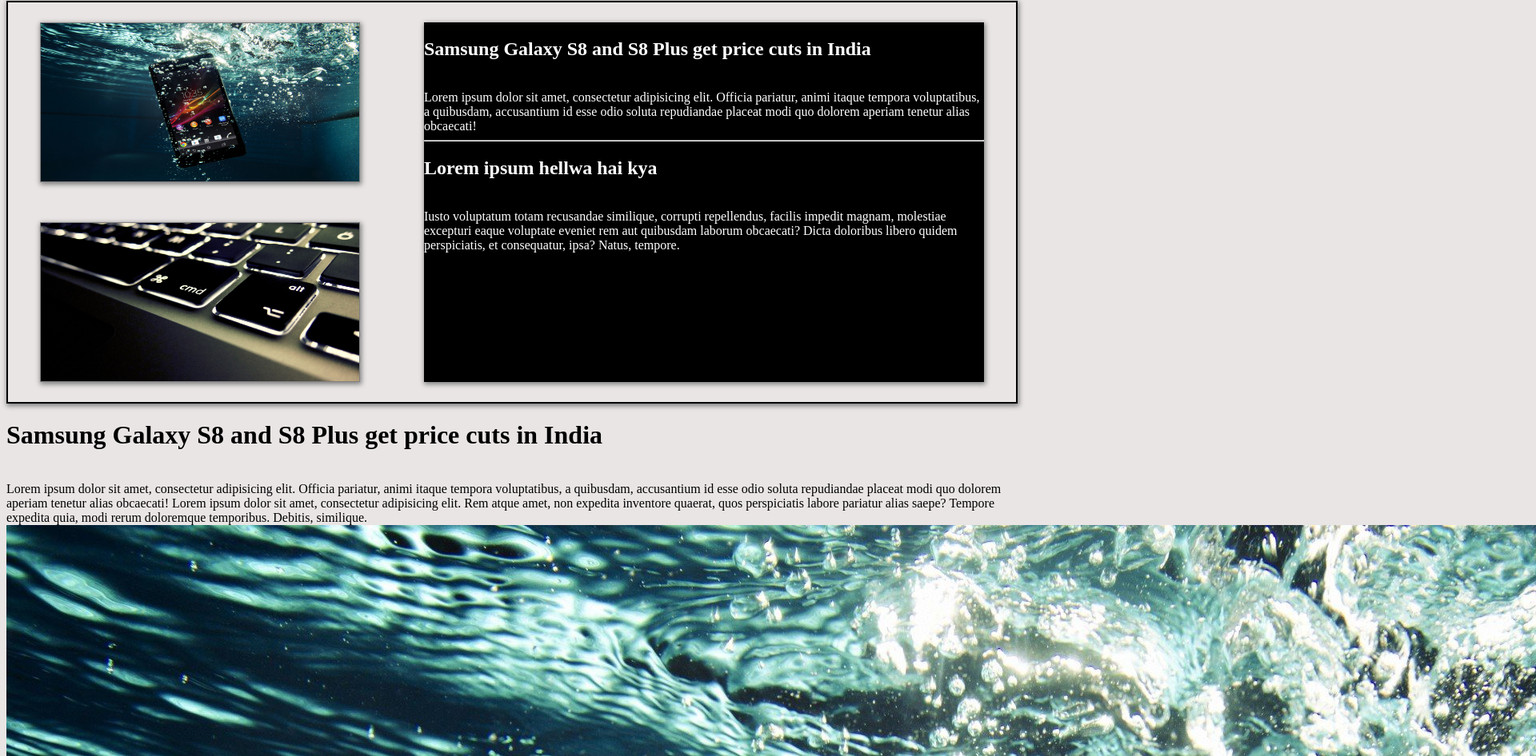
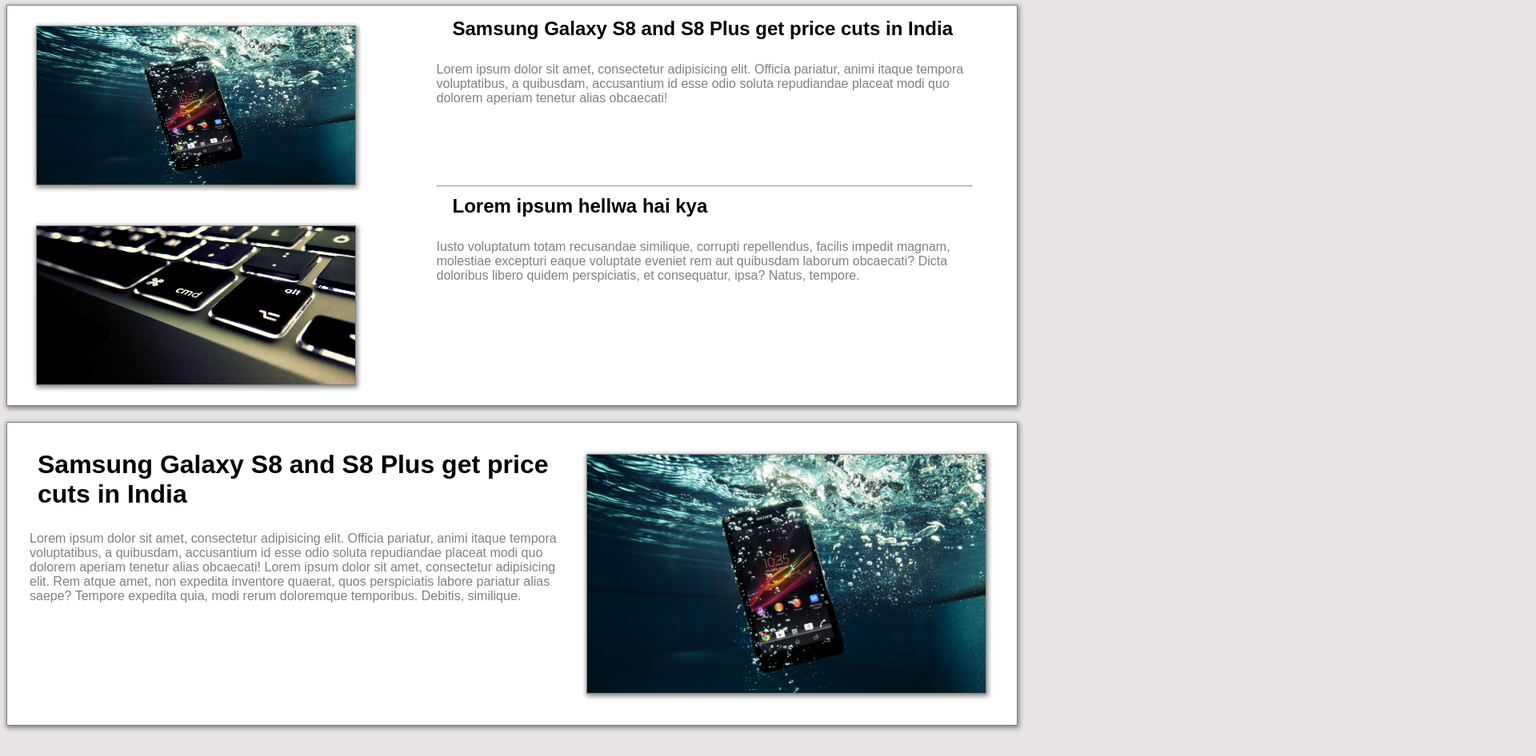
Before and after one commit to thecollegeproject/thecollegeproject.github.io, a plain HTML site: page index.html in a window 1280 px wide. Shown: the part 602-1548 px from the top of the page at 80% size, 1920 px wide, since content can reach past the window. Drawn offline with Linux system fonts and the light colour scheme; a script that the page names is missing; a web font is replaced by a local one.

Commit message:
Update style.css

```diff
--- a/style.css
+++ b/style.css
@@ -1,11 +1,55 @@
 *
 {
 	box-sizing: border-box;
+	font-family: 'Montserrat', sans-serif
 
 }
+@font-face {
+  font-family: 'Montserrat';
+  font-style: normal;
+  font-weight: 400;
+  src: local('Montserrat Regular'), local('Montserrat-Regular'), url(https://fonts.gstatic.com/s/montserrat/v12/JTUSjIg1_i6t8kCHKm459WRhyzbi.woff2) format('woff2');
+  unicode-range: U+0460-052F, U+1C80-1C88, U+20B4, U+2DE0-2DFF, U+A640-A69F, U+FE2E-FE2F;
+}
+/* cyrillic */
+@font-face {
+  font-family: 'Montserrat';
+  font-style: normal;
+  font-weight: 400;
+  src: local('Montserrat Regular'), local('Montserrat-Regular'), url(https://fonts.gstatic.com/s/montserrat/v12/JTUSjIg1_i6t8kCHKm459W1hyzbi.woff2) format('woff2');
+  unicode-range: U+0400-045F, U+0490-0491, U+04B0-04B1, U+2116;
+}
+/* vietnamese */
+@font-face {
+  font-family: 'Montserrat';
+  font-style: normal;
+  font-weight: 400;
+  src: local('Montserrat Regular'), local('Montserrat-Regular'), url(https://fonts.gstatic.com/s/montserrat/v12/JTUSjIg1_i6t8kCHKm459WZhyzbi.woff2) format('woff2');
+  unicode-range: U+0102-0103, U+0110-0111, U+1EA0-1EF9, U+20AB;
+}
+/* latin-ext */
+@font-face {
+  font-family: 'Montserrat';
+  font-style: normal;
+  font-weight: 400;
+  src: local('Montserrat Regular'), local('Montserrat-Regular'), url(https://fonts.gstatic.com/s/montserrat/v12/JTUSjIg1_i6t8kCHKm459Wdhyzbi.woff2) format('woff2');
+  unicode-range: U+0100-024F, U+0259, U+1E00-1EFF, U+2020, U+20A0-20AB, U+20AD-20CF, U+2113, U+2C60-2C7F, U+A720-A7FF;
+}
+/* latin */
+@font-face {
+  font-family: 'Montserrat';
+  font-style: normal;
+  font-weight: 400;
+  src: local('Montserrat Regular'), local('Montserrat-Regular'), url(https://fonts.gstatic.com/s/montserrat/v12/JTUSjIg1_i6t8kCHKm459Wlhyw.woff2) format('woff2');
+  unicode-range: U+0000-00FF, U+0131, U+0152-0153, U+02BB-02BC, U+02C6, U+02DA, U+02DC, U+2000-206F, U+2074, U+20AC, U+2122, U+2191, U+2193, U+2212, U+2215, U+FEFF, U+FFFD;
+}
+
 body
 {
 	background-color: #eae5e5;
+}
+input::-webkit-calendar-picker-indicator {
+  display: none;
 }
 .nav
 {
@@ -14,7 +58,7 @@ body
 	width: 100%;
 	justify-content: space-around;
 	align-items: center;
-	background-color: black;
+	background-color: #00605f;
 	position: fixed;
 	left: 0;
 	top: 0;
@@ -45,28 +89,54 @@ body
 	justify-content: center;
 	align-items: center;
 	height: 500px;
+	margin-top: 7px;
 	box-shadow: 1px 2px 6px 1px grey;
-	background:linear-gradient(to bottom right ,violet,white,green,blue,green,red,yellow);
+	background:linear-gradient(to bottom right ,violet,blue);
 }
 #slideshow > input
 {
 	border: none;
 	background: transparent;
-	border-bottom: 2px solid black;
+	border-bottom: 2px solid white;
 	width: 500px;
 	height: 50px;
 	outline: none;
 	font-size: 30px;
 	color: white;
+	transition-duration: .7s;
+	padding: 20px;
 
 }
+#slideshow > input:focus
+{
+	width: 700px;
+	transition-duration: .7s;
+	transform: scale(1.24);
+}
+#opt1
+{
+	color: red;
+}
+
+::placeholder
+{
+	color: white;
+}
+.filler
+{
+	height:73px;
+	width: 100%;
+	background-color:black;
+}
+
 #demo
 {
 		display: flex;
 	justify-content: space-around;
 	align-items: center;
-	border: 2px solid  black;
+	border: 1px solid  grey;
 	margin-top: 20px;
+	background-color: white;
 	box-shadow: 1px 2px 6px 1px grey;
 }
 #imgid
@@ -76,6 +146,7 @@ body
 	align-items: center;
 	flex-direction: column;
 	height: 500px;
+
 
 
 }
@@ -90,19 +161,102 @@ body
 }
 #txtid
 {
+	margin: 10px;
 	height: 450px;
 	width: 700px;
-	background-color: black;
-	color: white;
+	color: grey;
+	}
+
+
+#imgtxt1{
+	margin: 10px;
+	margin-top: -20px;
+	margin-left: 20px;
+}
+#imgtxt2
+{
+	margin: 10px;
+	margin-top: 100px;
+	margin-left: 20px;
+}
+#imgtxt1 h2,#imgtxt2 h2
+	{
+
+	color: black;
+	margin: 10px;
+	margin-left: 20px;
+	}
+
+
+	#demo2
+{
+		display: flex;
+	justify-content: space-around;
+	align-items: center;
+	border: 1px solid  grey;
+
+	margin-top: 20px;
+	height: 380px;
+	background-color: white;
 	box-shadow: 1px 2px 6px 1px grey;
 }
-::placeholder
+#imgid2
 {
-	color: white;
+		display: flex;
+	justify-content: space-around;
+	align-items: center;
+	flex-direction: column;
+	height: 300px;
+
+
 }
-.filler
+#imgid2 > img
 {
-	height:75px;
-	width: 100%;
-	background-color:black;
+	height: 300px;
+	width: 500px;
+	margin-right: 30px;
+	border: 1px solid grey;
+	box-shadow: 1px 2px 6px 1px grey;
+
+
 }
+#txtid2
+{
+	height: 450px;
+	width: 700px;
+	color: grey;
+	}
+
+
+
+#imgtxt3
+{
+	margin: 10px;
+	margin-top: 70px;
+	margin-left: 20px;
+	margin-right: 10px;
+}
+#imgtxt3 h1
+	{
+	margin: 10px;
+	color: black;
+	}
+	#search2
+	{
+		color: red;
+	}
+
+	#logo:hover:after
+	{
+		content: 'Logo';
+		  padding: 4px 8px;
+     position: absolute;
+    left: 50px;
+     top:50px;
+     white-space: nowrap;
+     z-index: 20px;
+     background:white;
+     color: black;
+     transition-duration: .7s;
+
+	}
```
